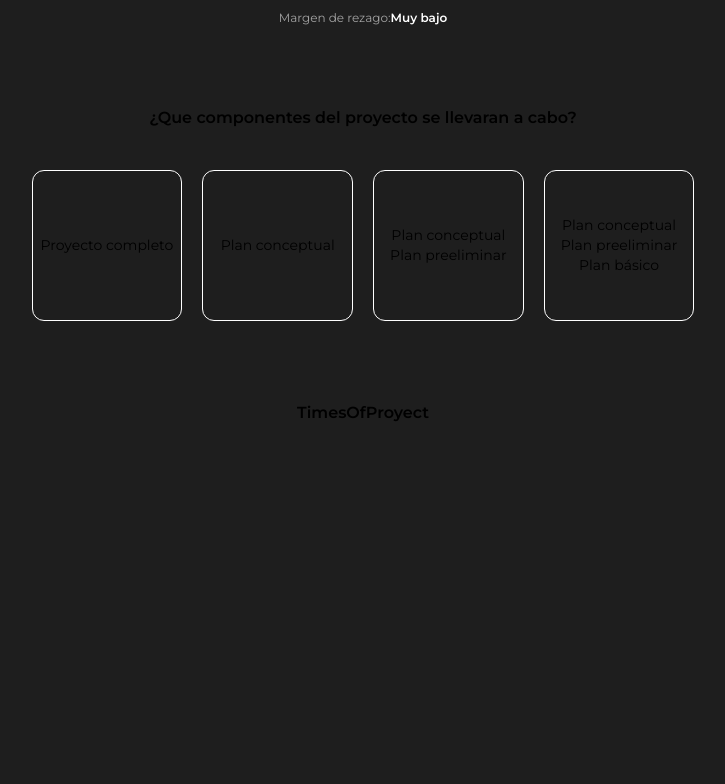
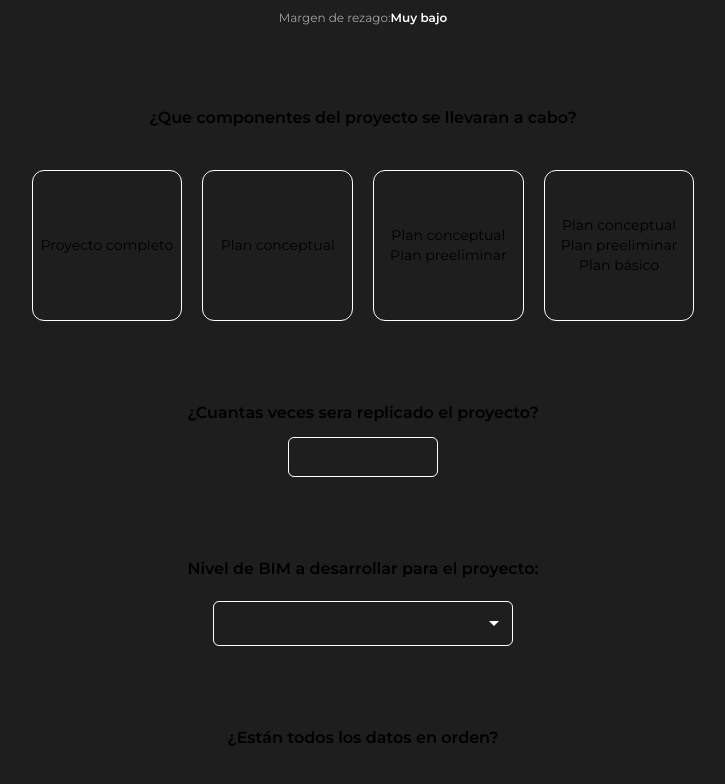
Before and after one commit to Carrasc/calc, a Next.js app: page / in a window 1280 px wide. Shown: the part 1326-2110 px from the top of the page, without its empty margins (277-1002 px from the left). Before the commit the page ends 1831 px from the top, so only its background shows below. Built offline with nearby package versions, Linux system fonts and the light colour scheme.

Commit message:
Front almost done

```diff
--- /dev/null
+++ b/Data/BIM.js
@@ -0,0 +1,32 @@
+export const BIM_values = [
+	{
+		code: '',
+		title: 'No se utilizará BIM',
+		value: '',
+	},
+	{
+		code: '',
+		title: 'LOD 100 - 20% de la cantidad de informacion total posible',
+		value: '',
+	},
+	{
+		code: '',
+		title: 'LOD 200 - 40% de la cantidad de informacion total posible',
+		value: '',
+	},
+	{
+		code: '',
+		title: 'LOD 300 - 60% de la cantidad de informacion total posible',
+		value: '',
+	},
+	{
+		code: '',
+		title: 'LOD 400 - 80% de la cantidad de informacion total posible',
+		value: '',
+	},
+	{
+		code: '',
+		title: 'LOD 500 - 100% de la cantidad de informacion total posible',
+		value: '',
+	},
+];
--- /dev/null
+++ b/components/BIMView.js
@@ -0,0 +1,28 @@
+import React from 'react';
+import CustomSelector from './CustomSelector';
+import { useForm } from 'react-hook-form';
+import { BIM_values } from '../Data/BIM';
+
+export default function BIMView() {
+	const {
+		register,
+		handleSubmit,
+		control,
+		formState: { errors },
+		reset,
+	} = useForm();
+	return (
+		<div className="flex flex-col items-center justify-center w-full my-20">
+			<p className="mb-5 ">
+				Nivel de BIM a desarrollar para el proyecto:
+			</p>
+			<CustomSelector
+				name="gender_son"
+				control={control}
+				required={true}
+				// disabled={selected === undefined}
+				items={BIM_values}
+			/>
+		</div>
+	);
+}
--- /dev/null
+++ b/components/Brief.js
@@ -0,0 +1,9 @@
+import React from 'react';
+
+export default function Brief() {
+	return (
+		<div className="flex flex-col items-center justify-center w-full my-20">
+			<p className="mb-5 ">¿Están todos los datos en orden?</p>
+		</div>
+	);
+}
--- a/components/CustomSelector.js
+++ b/components/CustomSelector.js
@@ -93,7 +93,7 @@ const MenuProps = {
 	PaperProps: {
 		style: {
 			maxHeight: 50 * 4.5 + 8,
-			width: 250,
+			width: '100%',
 		},
 	},
 };
@@ -134,7 +134,8 @@ export default function CustomSelector({
 								handleChangeType(e);
 								onChange(e.target.value);
 							}}
-							sx={{ width: 200, minWidth: 100 }}
+							sx={{ maxWidth: '100%', minWidth: 300 }}
+							autoWidth
 							size="small"
 							input={<MilUnoInput />}
 						>
--- /dev/null
+++ b/components/MilUnoTextField.js
@@ -0,0 +1,53 @@
+import React from 'react';
+import InputBase from '@mui/material/InputBase';
+import TextField from '@mui/material/TextField';
+import { styled } from '@mui/material/styles';
+
+const CustomTextField = styled(TextField)({
+	'& .MuiInputBase-input': {
+		fontFamily: 'Montserrat',
+		textAlign: 'center',
+		color: 'white',
+	},
+	'& label.Mui-hover': {
+		borderColor: 'white',
+		borderRadius: '6px',
+		borderWidth: '1px',
+	},
+
+	'& label.Mui-focused': {
+		color: 'green',
+	},
+	'& .MuiInput-underline:after': {
+		borderBottomColor: '#7AC279',
+	},
+	'& .MuiOutlinedInput-root': {
+		'& fieldset': {
+			borderColor: 'white',
+			borderRadius: '6px',
+			borderWidth: '1px',
+			color: 'green',
+		},
+		'&.Mui-focused fieldset': {
+			borderColor: '#7AC279',
+		},
+		'&:hover fieldset': {
+			borderColor: 'white',
+		},
+		'& .MuiSvgIcon-root': {
+			color: 'white',
+		},
+	},
+});
+export default function MilUnoTextField() {
+	return (
+		<CustomTextField
+			// onChange={handleChangeSize}
+			id="sizeOfProject"
+			label=""
+			type="number"
+			sx={{ width: 150, minWidth: 100 }}
+			size="small"
+		/>
+	);
+}
--- a/components/TimesOfProyect.js
+++ b/components/TimesOfProyect.js
@@ -1,9 +1,11 @@
 import React from 'react';
+import MilUnoTextField from './MilUnoTextField';
 
 export default function TimesOfProyect() {
 	return (
 		<div className="flex flex-col items-center justify-center w-full">
-			TimesOfProyect
+			<p className="mb-3 ">¿Cuantas veces sera replicado el proyecto?</p>
+			<MilUnoTextField />
 		</div>
 	);
 }
--- a/pages/index.js
+++ b/pages/index.js
@@ -12,6 +12,9 @@ import { GeneralContext } from '../Context/GeneralContext';
 import EstadosYMunicipios from '../components/EstadosYMunicipios';
 import ProyectPlans from '../components/ProyectPlans';
 import TimesOfProyect from '../components/TimesOfProyect';
+import BIM from '../components/BIMView';
+import BIMView from '../components/BIMView';
+import Brief from '../components/Brief';
 export default function Home() {
 	const { theme, setTheme } = useTheme();
 	const [activeStep, setActiveStep] = useState(0);
@@ -28,31 +31,13 @@ export default function Home() {
 	console.log({ generalValue });
 	return (
 		<div className=" w-full py-20 max-w-6xl mx-auto px-10  font-[Montserrat-bold]">
-			{/* <button
-				className="absolute p-2 border-2 rounded-xl top-10 border-neutral-200 dark:border-neutral-600 right-10 dark:bg-neutral-600 bg-neutral-200 hover:border-2 hover:border-indigo-400 dark:hover:border-indigo-400"
-				onClick={() => setTheme(theme === 'light' ? 'dark' : 'light')}
-			>
-				{theme !== 'light' ? (
-					<SunIcon className="w-5 h-5" />
-				) : (
-					<MoonIcon className="w-5 h-5" />
-				)}
-			</button> */}
 			<TypeOfProyects />
 			<TypeAndSize />
 			<EstadosYMunicipios />
 			<ProyectPlans />
 			<TimesOfProyect />
-			{/* <div className="flex flex-col items-center justify-center w-full h-full max-w-6xl px-5 mx-auto overflow-y-scroll md:px-20"> */}
-			{/* {steps[activeStep].component({ handleNext: handleNext })} */}
-			{/* </div> */}
-			{/* <div className=" h-[10vh] w-full flex justify-center items-center">
-				<ArcStepper
-					handleNext={handleNext}
-					handlePrev={handlePrev}
-					activeStep={activeStep}
-				/>
-			</div> */}
+			<BIMView />
+			<Brief />
 		</div>
 	);
 }
```
